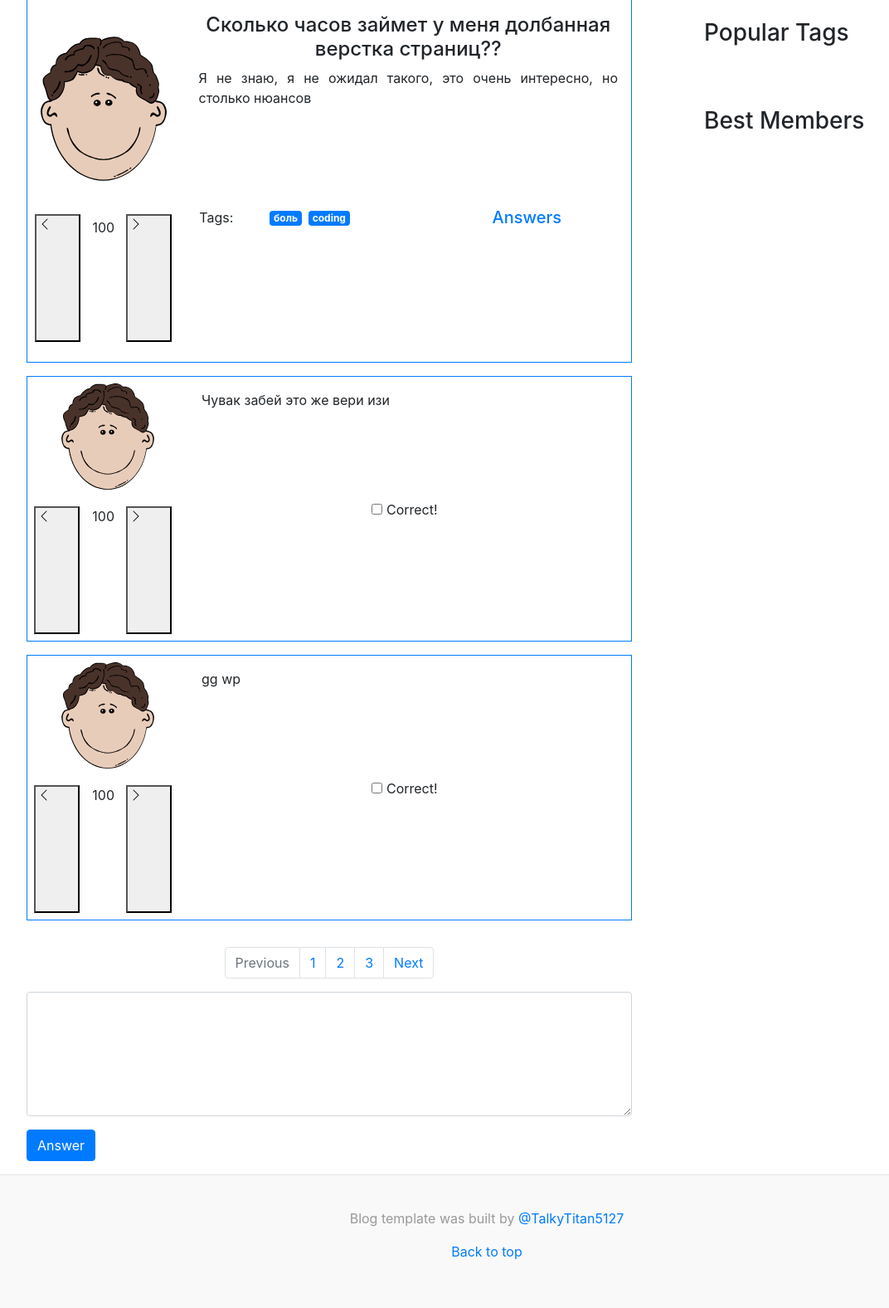
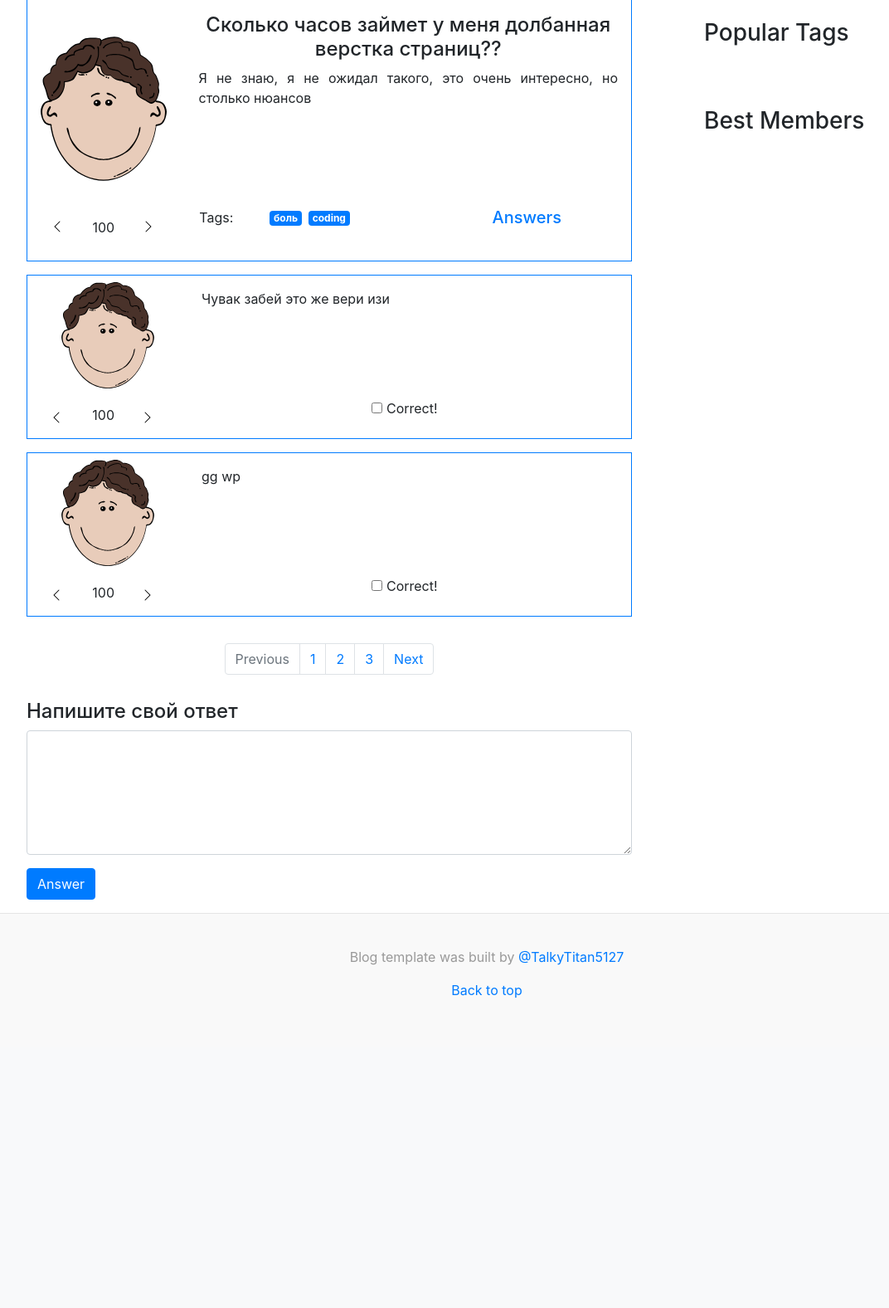
Before and after one commit to Talkytitan5127/CrazyAsker, a Django app: page /question/1/ in a window 1280 px wide. Shown: the part 97-1673 px from the top of the page at 83% size, without its empty margins (53-1125 px from the left). After the commit the page ends 1300 px from the top, so only its background shows below. Run offline with Django 3.2, Linux system fonts and the light colour scheme; some libraries are stand-ins or nearby versions.

Commit message:
correct mistakes

```diff
--- a/asker/views.py
+++ b/asker/views.py
@@ -106,7 +106,7 @@ def login(request):
 
 
 def signup(request):
-    return render(request, 'register.html')
+    return render(request, 'signup.html')
 
 def one_quest(request):
     return render(request, 'primitives/one_question.html')
--- a/public/static/css/style.css
+++ b/public/static/css/style.css
@@ -28,17 +28,19 @@
 	width: 100%; height: 100%;
 }
 
-.vote-btn img {
-	width: 32px; height: 32px;
+button.vote-btn {
+    background-color: white;
+    border: none;
 }
 
 .rating {
     margin: auto;
     font-size: 10px;
-    width: 100%; height:100%;
+    width: 32px; height:32px;
     fill: currentColor;
     text-align: center;
-    padding: 0;
+    align-items: center;
+    padding: 5px;
 }
 
 #top-row {
--- /dev/null
+++ b/public/templates/primitives/pagination.html
@@ -0,0 +1,13 @@
+<nav aria-label="Page navigation example">
+    <ul class="pagination justify-content-center">
+        <li class="page-item disabled">
+            <a class="page-link" href="#" tabindex="-1">Previous</a>
+        </li>
+        <li class="page-item"><a class="page-link" href="#">1</a></li>
+        <li class="page-item"><a class="page-link" href="#">2</a></li>
+        <li class="page-item"><a class="page-link" href="#">3</a></li>
+        <li class="page-item">
+            <a class="page-link" href="#">Next</a>
+        </li>
+    </ul>
+</nav>
--- a/public/templates/question.html
+++ b/public/templates/question.html
@@ -15,23 +15,11 @@
             </div>
 	    {% endif %}
     </div>
-    <div>
-	<nav aria-label="Page navigation example">
-	    <ul class="pagination justify-content-center">
-		    <li class="page-item disabled">
-		       <a class="page-link" href="#" tabindex="-1">Previous</a>
-		    </li>
-		    <li class="page-item"><a class="page-link" href="#">1</a></li>
-		    <li class="page-item"><a class="page-link" href="#">2</a></li>
-		    <li class="page-item"><a class="page-link" href="#">3</a></li>
-		    <li class="page-item">
-		      <a class="page-link" href="#">Next</a>
-		    </li>
-	    </ul>
-	</nav>
-	</div>
+    {% include 'primitives/pagination.html' %}
 	<div class="form-group send-text">
-        <textarea type="text" class="form-control mb-3" id="AnswerInput" placeholder="Enter your answer here..">
+        <label for="answer_input" class="col-form-label"></label>
+        <h4>Напишите свой ответ</h4>
+        <textarea type="text" class="form-control mb-3" id="answer_input" placeholder="Enter your answer here..">
         </textarea>
 		<button class="btn btn-primary">Answer</button>
 	</div>
```
